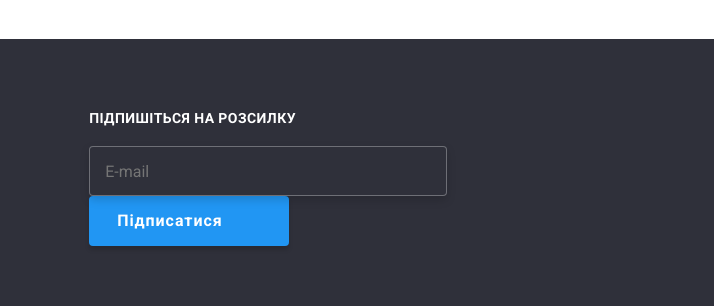
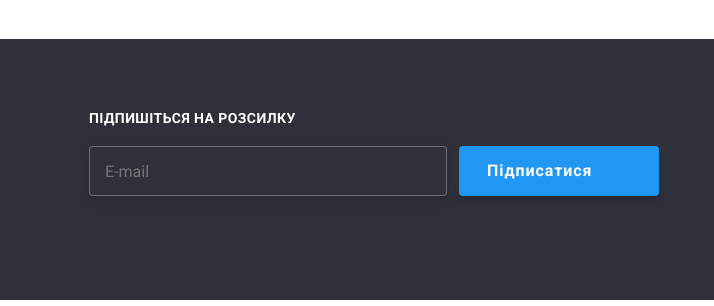
Before and after one commit to uvelir88/goit-markup-hw-06, a plain HTML site: page index.html in a window 1280 px wide. Shown: the part 2638-2944 px from the top of the page, 566-1280 px from the left. Drawn offline with nearby package versions, Linux system fonts and the light colour scheme.

Commit message:
update all

```diff
--- a/css/styles.css
+++ b/css/styles.css
@@ -504,6 +504,7 @@ img {
 .newsletter {
 	display: block;
 }
+
 .newsletter-text {
 	font-weight: 700;
 	font-size: 14px;
@@ -513,10 +514,16 @@ img {
 	color: var(--hero-text-cl);
 	margin-bottom: 20px;
 }
+
+.newsletter-form {
+	display: flex;
+}
+
 .newsletter-label {
 	display: inline-block;
 	margin-right: 12px;
 }
+
 .newsletter-input {
 	width: 358px;
 	height: 50px;
--- a/index.html
+++ b/index.html
@@ -469,8 +469,8 @@
 					</ul>
 				</div>
 				<div class="newsletter">
-					<form action="#">
-						<p class="newsletter-text">Підпишіться на розсилку</p>
+					<p class="newsletter-text">Підпишіться на розсилку</p>
+					<form class="newsletter-form" action="#">
 						<label class="newsletter-label">
 							<input class="newsletter-input" type="email" name="user-email" placeholder="E-mail" />
 						</label>
```
